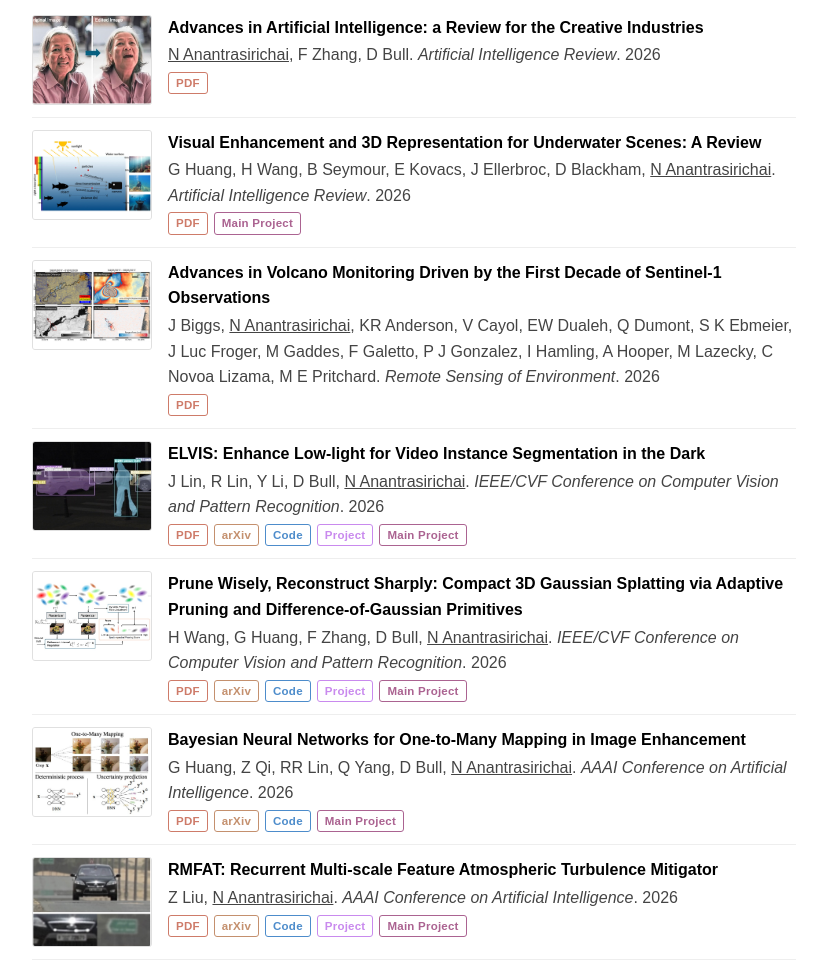
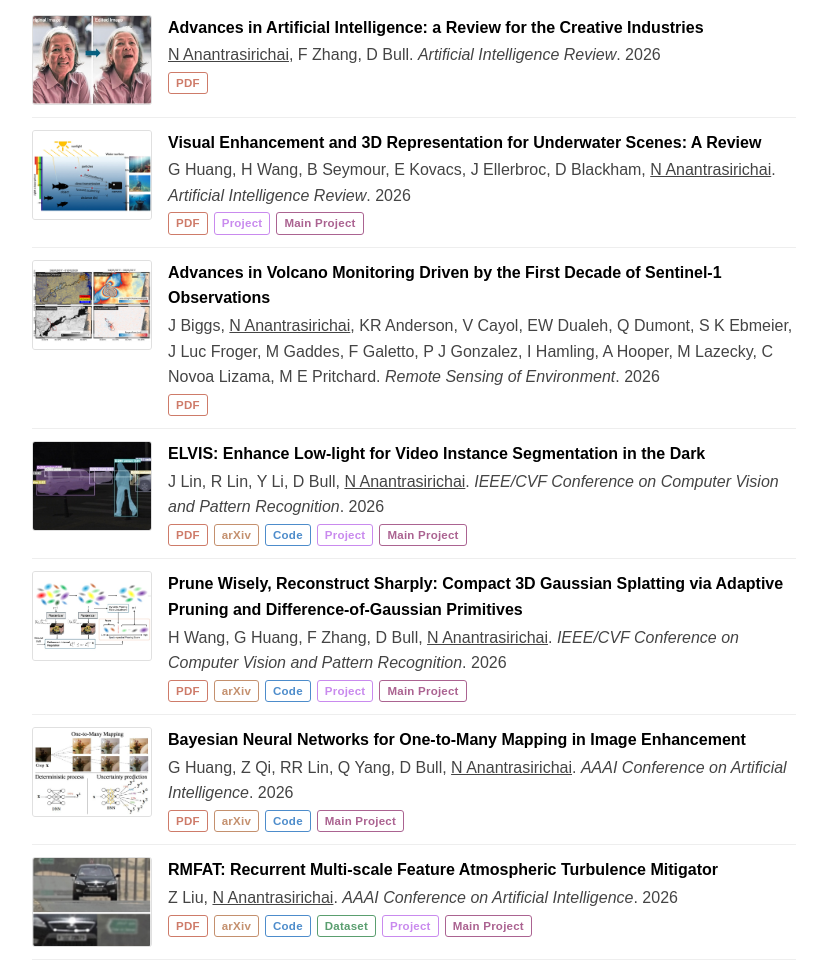
Before and after one commit to pui-nantheera/pui-nantheera.github.io, a plain HTML site: page publications.html in a window 1280 px wide. Shown: the part 667-1636 px from the top of the page, without its empty margins (278-1105 px from the left). Drawn offline with nearby package versions, Linux system fonts and the light colour scheme; some icons are missing.

Commit message:
update project link

```diff
--- a/publications.html
+++ b/publications.html
@@ -256,7 +256,7 @@
       <li class="pub-item" data-tags="journal review gaussian 3d underwater"><img class="pub-thumb" loading="lazy" src="thumbnails/underwaterreview.jpg" alt=""><div class="pub-content">
         <span class="pub-title">Visual Enhancement and 3D Representation for Underwater Scenes: A Review</span>
         <div class="pub-meta">G Huang, H Wang, B Seymour, E Kovacs, J Ellerbroc, D Blackham, <u>N Anantrasirichai</u>. <em>Artificial Intelligence Review</em>. 2026</div>
-        <div class="pub-links"><a class="pub-link pdf" href="https://link.springer.com/article/10.1007/s10462-026-11597-4" target="_blank">PDF</a><a class="pub-link mainproj" href="https://pui-nantheera.github.io/research/CIC/MyUnderwaterWorld.html" target="_blank">Main Project</a></div>
+        <div class="pub-links"><a class="pub-link pdf" href="https://link.springer.com/article/10.1007/s10462-026-11597-4" target="_blank">PDF</a><a class="pub-link proj" href="https://github.com/edhuang1/Awesome-Underwater-Visual-Enhancement-and-3D-Reconstruction" target="_blank">Project</a><a class="pub-link mainproj" href="https://pui-nantheera.github.io/research/CIC/MyUnderwaterWorld.html" target="_blank">Main Project</a></div>
       </div></li>
       <li class="pub-item" data-tags="journal review satellite insar"><img class="pub-thumb" loading="lazy" src="thumbnails/sentinel1.jpg" alt=""><div class="pub-content">
         <span class="pub-title">Advances in Volcano Monitoring Driven by the First Decade of Sentinel-1 Observations</span>
@@ -283,7 +283,7 @@
       <li class="pub-item" data-tags="conference turbulence"><img class="pub-thumb" loading="lazy" src="thumbnails/RMFAT.jpg" alt=""><div class="pub-content">
         <span class="pub-title">RMFAT: Recurrent Multi-scale Feature Atmospheric Turbulence Mitigator</span>
         <div class="pub-meta">Z Liu, <u>N Anantrasirichai</u>. <em>AAAI Conference on Artificial Intelligence</em>. 2026</div>
-        <div class="pub-links"><a class="pub-link pdf" href="https://ojs.aaai.org/index.php/AAAI/article/view/37687" target="_blank">PDF</a><a class="pub-link arxiv" href="https://arxiv.org/pdf/2508.11409" target="_blank">arXiv</a><a class="pub-link code" href="https://github.com/Lzm03/RMFAT" target="_blank">Code</a><a class="pub-link proj" href="https://lzm03.github.io/RMFAT/" target="_blank">Project</a><a class="pub-link mainproj" href="https://pui-nantheera.github.io/research/Heathaze/DeepCLEAR.html" target="_blank">Main Project</a></div>
+        <div class="pub-links"><a class="pub-link pdf" href="https://ojs.aaai.org/index.php/AAAI/article/view/37687" target="_blank">PDF</a><a class="pub-link arxiv" href="https://arxiv.org/pdf/2508.11409" target="_blank">arXiv</a><a class="pub-link code" href="https://github.com/Lzm03/RMFAT" target="_blank">Code</a><a class="pub-link data" href="https://github.com/Lzm03/RMFAT#Datasets-prepare" target="_blank">Dataset</a><a class="pub-link proj" href="https://lzm03.github.io/RMFAT/" target="_blank">Project</a><a class="pub-link mainproj" href="https://pui-nantheera.github.io/research/Heathaze/DeepCLEAR.html" target="_blank">Main Project</a></div>
       </div></li>
       <li class="pub-item" data-tags="conference gaussian 3d"><img class="pub-thumb" loading="lazy" src="thumbnails/Relightable.jpg" alt=""><div class="pub-content">
         <span class="pub-title">Relightable Gaussian Splatting for Virtual Production Using Image-Based Illumination</span>
@@ -378,7 +378,7 @@
       <li class="pub-item" data-tags="conference turbulence"><img class="pub-thumb" loading="lazy" src="thumbnails/JDATT.jpg" alt=""><div class="pub-content">
         <span class="pub-title">JDATT: A Joint Distillation Framework for Atmospheric Turbulence Mitigation and Target Detection</span>
         <div class="pub-meta">Z Liu, P Hill, <u>N Anantrasirichai</u>. <em>36th British Machine Vision Conference</em>. 2025</div>
-        <div class="pub-links"><a class="pub-link pdf" href="https://bmva-archive.org.uk/bmvc/2025/assets/papers/Paper_423/paper.pdf" target="_blank">PDF</a><a class="pub-link mainproj" href="https://pui-nantheera.github.io/research/Heathaze/DeepCLEAR.html" target="_blank">Main Project</a></div>
+        <div class="pub-links"><a class="pub-link pdf" href="https://bmva-archive.org.uk/bmvc/2025/assets/papers/Paper_423/paper.pdf" target="_blank">PDF</a><a class="pub-link data" href="https://zenodo.org/records/17673509" target="_blank">Dataset</a><a class="pub-link mainproj" href="https://pui-nantheera.github.io/research/Heathaze/DeepCLEAR.html" target="_blank">Main Project</a></div>
       </div></li>
       <li class="pub-item" data-tags="conference gaussian underwater 3d"><img class="pub-thumb" loading="lazy" src="thumbnails/UWGS.jpg" alt=""><div class="pub-content">
         <span class="pub-title">UW-GS: Distractor-Aware 3D Gaussian Splatting for Enhanced Underwater Scene Reconstruction</span>
@@ -408,7 +408,7 @@
       <li class="pub-item" data-tags="conference turbulence"><img class="pub-thumb" loading="lazy" src="thumbnails/MAMAT.jpg" alt=""><div class="pub-content">
         <span class="pub-title">MAMAT: 3D Mamba-Based Atmospheric Turbulence Removal and its Object Detection Capability</span>
         <div class="pub-meta">P Hill, Z Liu, <u>N Anantrasirichai</u>. <em>21st IEEE International Conference on Advanced Visual and Signal-Based Systems</em>. 2025</div>
-        <div class="pub-links"><a class="pub-link pdf" href="https://ieeexplore.ieee.org/document/11149942" target="_blank">PDF</a><a class="pub-link arxiv" href="https://arxiv.org/pdf/2503.17700" target="_blank">arXiv</a><a class="pub-link code" href="https://github.com/csprh/MAMAT" target="_blank">Code</a><a class="pub-link mainproj" href="https://pui-nantheera.github.io/research/Heathaze/DeepCLEAR.html" target="_blank">Main Project</a></div>
+        <div class="pub-links"><a class="pub-link pdf" href="https://ieeexplore.ieee.org/document/11149942" target="_blank">PDF</a><a class="pub-link arxiv" href="https://arxiv.org/pdf/2503.17700" target="_blank">arXiv</a><a class="pub-link code" href="https://github.com/csprh/MAMAT" target="_blank">Code</a><a class="pub-link data" href="https://zenodo.org/records/13737763" target="_blank">Dataset</a><a class="pub-link mainproj" href="https://pui-nantheera.github.io/research/Heathaze/DeepCLEAR.html" target="_blank">Main Project</a></div>
       </div></li>
       <li class="pub-item" data-tags="insar journal"><img class="pub-thumb" loading="lazy" src="thumbnails/Unsupervised.jpg" alt=""><div class="pub-content">
         <span class="pub-title">Unsupervised anomaly detection for volcanic deformation in InSAR imagery</span>
@@ -448,7 +448,7 @@
       <li class="pub-item" data-tags="journal turbulence review"><img class="pub-thumb" loading="lazy" src="thumbnails/ATreview.jpg" alt=""><div class="pub-content">
         <span class="pub-title">Deep Learning Techniques for Atmospheric Turbulence Removal: A Review</span>
         <div class="pub-meta">P Hill, <u>N Anantrasirichai</u>, A Achim, D Bull. <em>Artificial Intelligence Review</em>. 2025</div>
-        <div class="pub-links"><a class="pub-link pdf" href="https://link.springer.com/article/10.1007/s10462-024-11086-6" target="_blank">PDF</a><a class="pub-link arxiv" href="https://arxiv.org/pdf/2409.14587" target="_blank">arXiv</a><a class="pub-link proj" href="https://pui-nantheera.github.io/research/Heathaze/DeepCLEAR.html" target="_blank">Project</a></div>
+        <div class="pub-links"><a class="pub-link pdf" href="https://link.springer.com/article/10.1007/s10462-024-11086-6" target="_blank">PDF</a><a class="pub-link arxiv" href="https://arxiv.org/pdf/2409.14587" target="_blank">arXiv</a><a class="pub-link data" href="https://zenodo.org/records/13737763" target="_blank">Dataset</a><a class="pub-link proj" href="https://pui-nantheera.github.io/research/Heathaze/DeepCLEAR.html" target="_blank">Project</a></div>
       </div></li>
       <li class="pub-item" data-tags="insar journal satellite"><img class="pub-thumb" loading="lazy" src="thumbnails/GIS.jpg" alt=""><div class="pub-content">
         <span class="pub-title">Hybrid GIS-Transformer Approach for Forecasting Sentinel-1 Displacement Time Series</span>
@@ -805,7 +805,7 @@
       <li class="pub-item" data-tags="journal turbulence"><img class="pub-thumb" loading="lazy" src="thumbnails/CLEAR.jpg" alt=""><div class="pub-content">
         <span class="pub-title">Atmospheric turbulence mitigation using complex wavelet-based fusion</span>
         <div class="pub-meta"><u>N Anantrasirichai</u>, A Achim, N Kingsbury, D Bull. <em>IEEE Transactions on Image Processing</em>. 2013</div>
-        <div class="pub-links"><a class="pub-link pdf" href="https://ieeexplore.ieee.org/document/6471221" target="_blank">PDF</a><a class="pub-link arxiv" href="https://seis.bristol.ac.uk/~eexna/papers/CLEARpaper.pdf" target="_blank">arXiv</a><a class="pub-link mainproj" href="https://pui-nantheera.github.io/research/Heathaze/CLEAR.html" target="_blank">Main Project</a></div>
+        <div class="pub-links"><a class="pub-link pdf" href="https://ieeexplore.ieee.org/document/6471221" target="_blank">PDF</a><a class="pub-link arxiv" href="https://seis.bristol.ac.uk/~eexna/papers/CLEARpaper.pdf" target="_blank">arXiv</a><a class="pub-link code" href="https://github.com/pui-nantheera/atmospheric-turbulence-removal" target="_blank">Code</a><a class="pub-link data" href="https://zenodo.org/records/21550759" target="_blank">Dataset</a><a class="pub-link mainproj" href="https://pui-nantheera.github.io/research/Heathaze/CLEAR.html" target="_blank">Main Project</a></div>
       </div></li>
       <li class="pub-item" data-tags="conference medical"><img class="pub-thumb" loading="lazy" src="thumbnails/OCTConf.jpg" alt=""><div class="pub-content">
         <span class="pub-title">Adaptive-weighted bilateral filtering for Optical Coherence Tomography</span>
```
Also changed, not shown: download.html (+1 -1 lines), index.html (+1 -1 lines).
